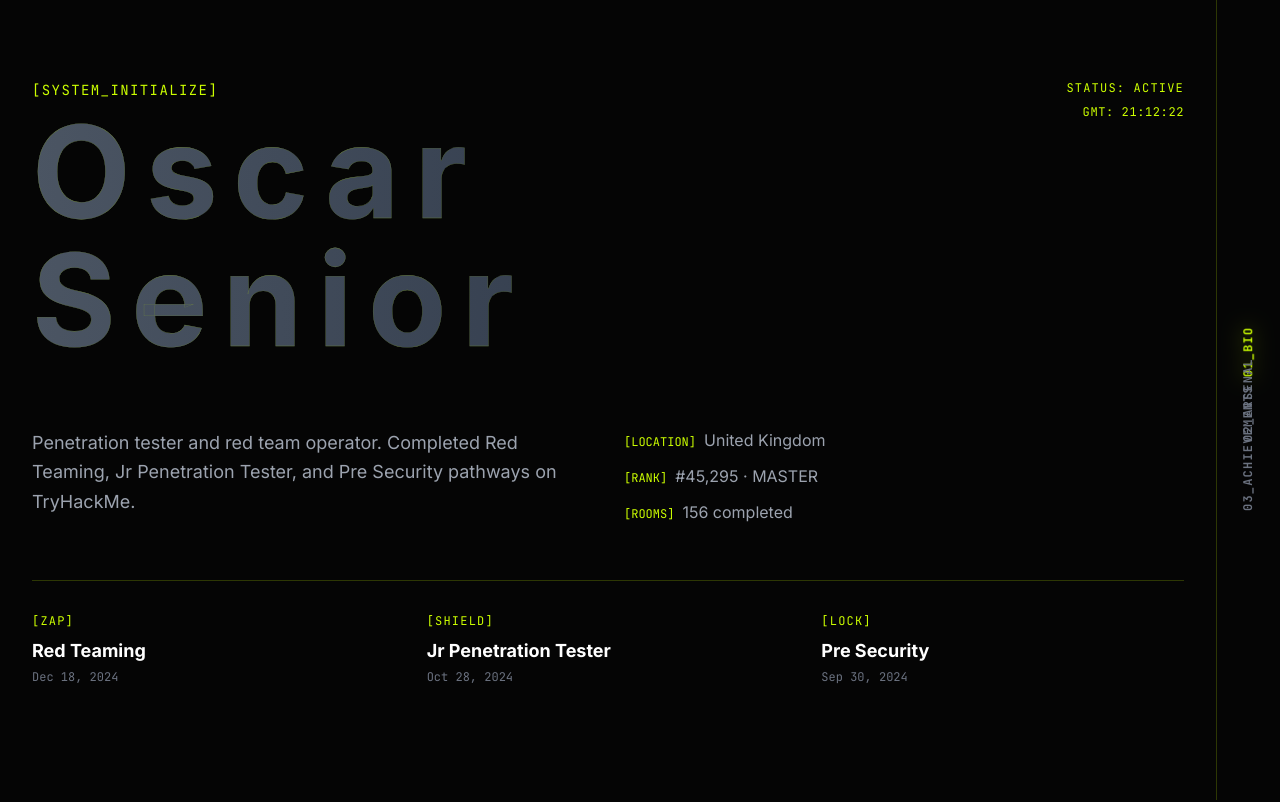
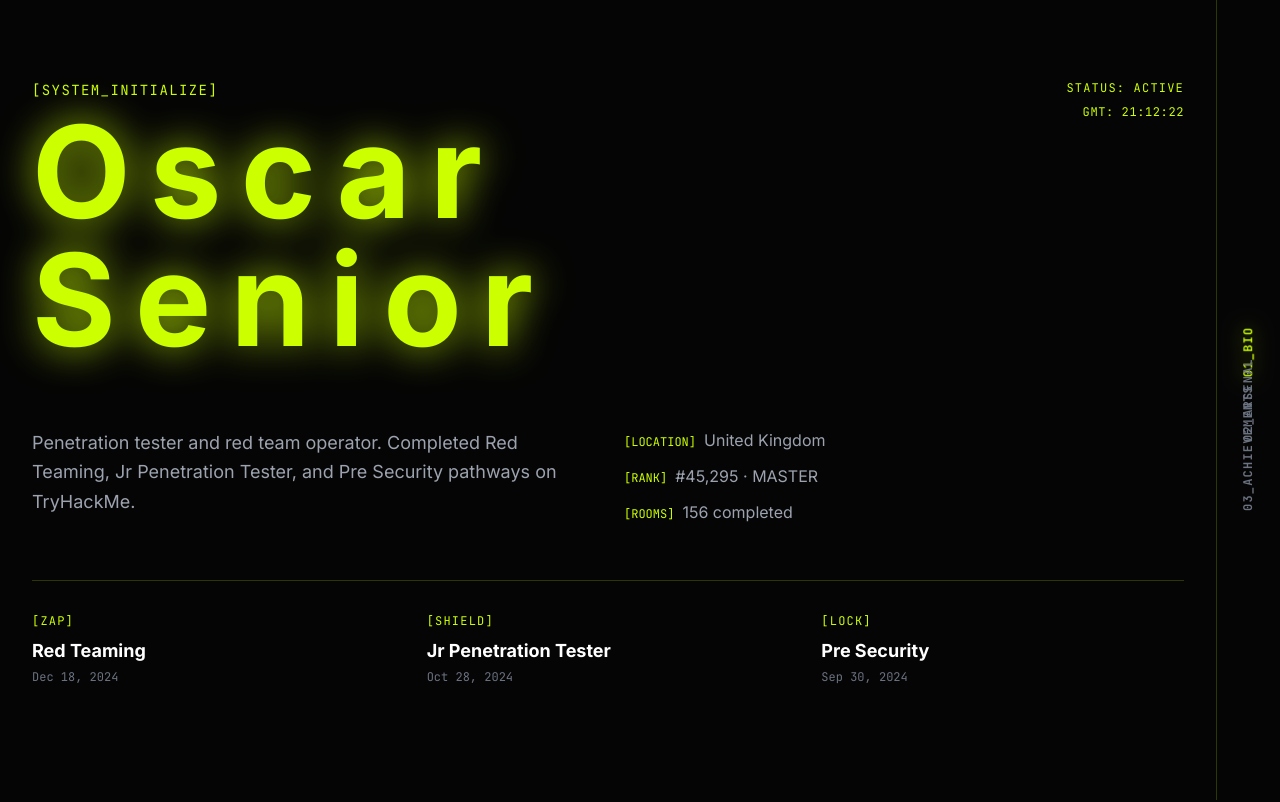
Before and after one commit to NopsFR/New-portoflio, a React (Vite) app: page / in a window 1280 px wide. Shown: the top 802 px of the page. Built offline with nearby package versions, Linux system fonts and the light colour scheme.

Commit message:
feat: make hero name always glow in cyber-lime with improved spacing

```diff
--- a/src/components/cipher/HeroSection.jsx
+++ b/src/components/cipher/HeroSection.jsx
@@ -1,10 +1,8 @@
-import React, { useState } from 'react';
+import React from 'react';
 import { Clock } from './Overlays';
 import { profileData } from '../../lib/profileData';
 
 export const HeroSection = () => {
-  const [isHovered, setIsHovered] = useState(false);
-
   return (
     <section id="bio" className="relative min-h-screen flex flex-col items-start justify-center px-8 pt-20 pb-32 bg-obsidian">
       <div className="max-w-6xl w-full">
@@ -14,17 +12,9 @@ export const HeroSection = () => {
               [SYSTEM_INITIALIZE]
             </div>
             <h1
-              onMouseEnter={() => setIsHovered(true)}
-              onMouseLeave={() => setIsHovered(false)}
-              className={`font-display text-9xl font-black leading-tight mb-4 transition-all duration-500 tracking-tighter ${
-                isHovered
-                  ? 'text-cyber-lime drop-shadow-[0_0_20px_rgba(204,255,0,0.8)]'
-                  : 'text-transparent bg-clip-text bg-gradient-to-r from-gray-600 to-gray-700'
-              }`}
+              className="font-display text-9xl font-black leading-tight mb-4 text-cyber-lime drop-shadow-[0_0_20px_rgba(204,255,0,0.8)]"
               style={{
-                textStroke: isHovered ? 'none' : '0.3px rgba(204, 255, 0, 0.3)',
-                WebkitTextStroke: isHovered ? 'none' : '0.3px rgba(204, 255, 0, 0.3)',
-                letterSpacing: '0.12em',
+                letterSpacing: '0.15em',
                 fontKerning: 'auto',
               }}
             >
```
